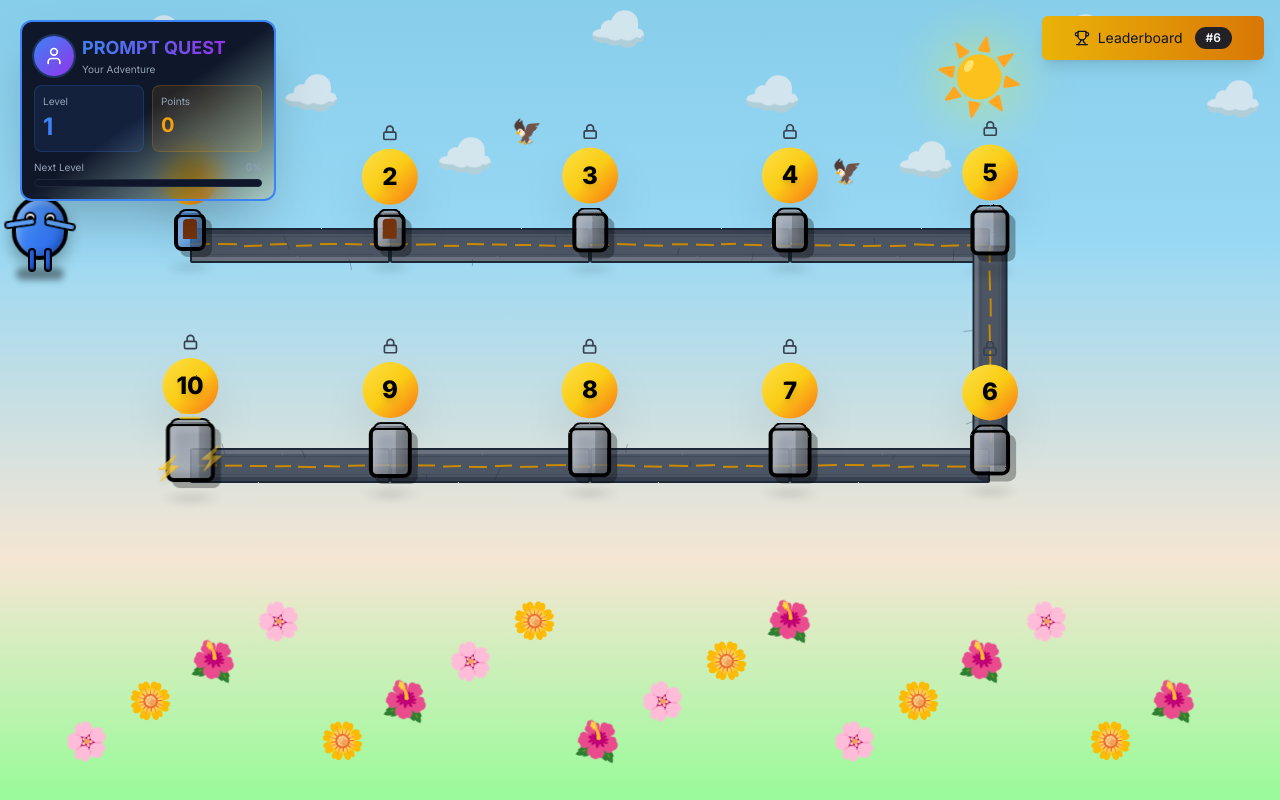
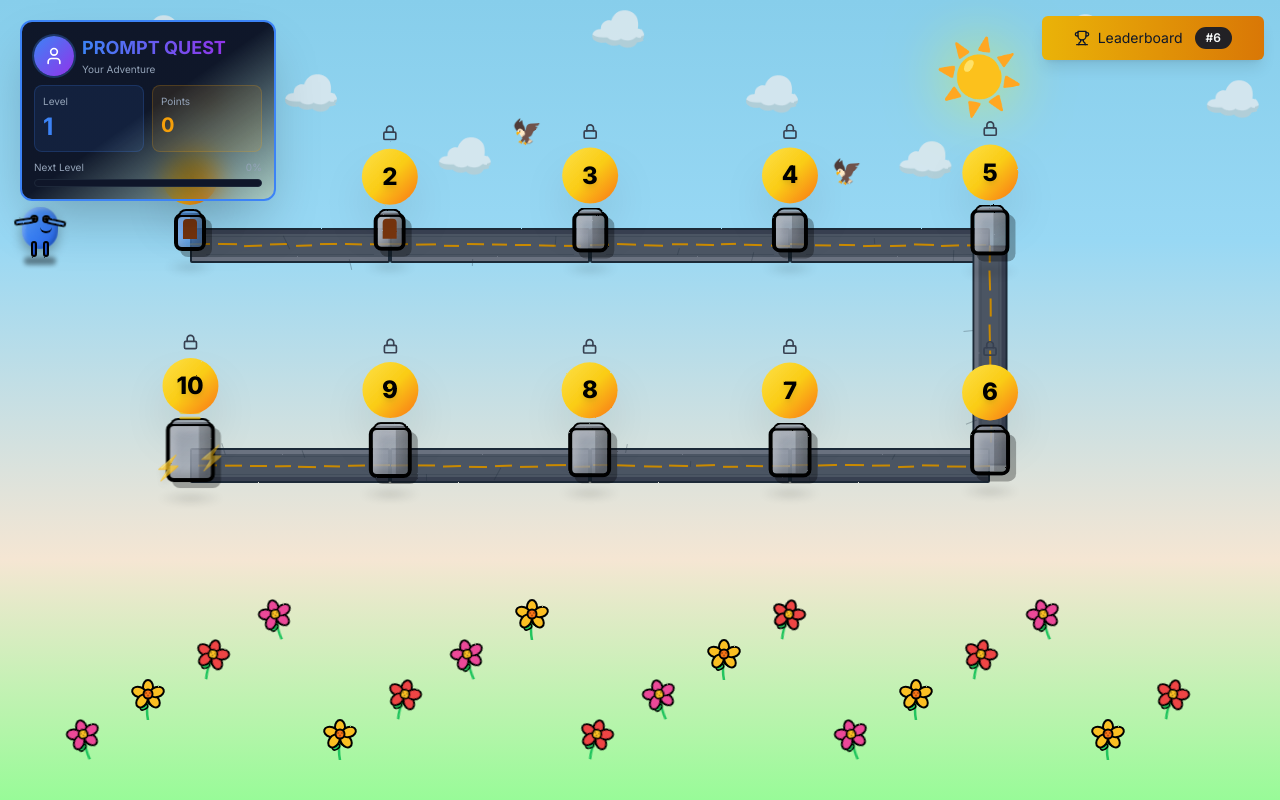
Before and after one commit to sampriti-gopisetti/PromptQuest, a React (Vite) app: page / in a window 1280 px wide. Built offline with nearby package versions, Linux system fonts and the light colour scheme; the HTML template or start-up script is replaced by a standard one.

Commit message:
Refactor: Adjust character size and flower style

```diff
--- a/src/components/CityMap2D.tsx
+++ b/src/components/CityMap2D.tsx
@@ -4,6 +4,7 @@ import { SketchyTree2D } from './sketchy/SketchyTree2D';
 import { SketchyRoad2D } from './sketchy/SketchyRoad2D';
 import { SketchyCharacter2D } from './sketchy/SketchyCharacter2D';
 import { SketchyParticle } from './sketchy/SketchyParticle';
+import { SketchyFlower2D } from './sketchy/SketchyFlower2D';
 import { useGameState } from '@/hooks/useGameState';
 import { useState, useEffect } from 'react';
 
@@ -156,22 +157,22 @@ export const CityMap2D = ({ onBossClick, onLevelClick }: CityMap2DProps) => {
         ☀️
       </div>
 
-      {/* Flowers in grass area */}
-      {[...Array(18)].map((_, i) => (
-        <div
-          key={`flower-${i}`}
-          className="absolute text-4xl"
-          style={{
-            left: `${5 + i * 5}%`,
-            bottom: `${5 + (i % 4) * 5}%`,
-            filter: 'url(#sketch-wobble)',
-            zIndex: 5,
-            transform: `rotate(${(i % 3) * 15 - 15}deg)`
-          }}
-        >
-          {i % 3 === 0 ? '🌸' : i % 3 === 1 ? '🌼' : '🌺'}
-        </div>
-      ))}
+      {/* Sketchy flowers in grass area */}
+      {[...Array(18)].map((_, i) => {
+        const flowerType = i % 3 === 0 ? 'pink' : i % 3 === 1 ? 'yellow' : 'red';
+        const rotation = (i % 3) * 15 - 15;
+        return (
+          <SketchyFlower2D
+            key={`flower-${i}`}
+            position={{
+              x: `${5 + i * 5}%`,
+              y: `${5 + (i % 4) * 5}%`
+            }}
+            type={flowerType}
+            rotation={rotation}
+          />
+        );
+      })}
 
       {/* Main game area - No scrolling, centered */}
       <div className="relative w-full h-full overflow-hidden flex items-start pt-32 justify-center">
--- a/src/components/sketchy/SketchyCharacter2D.tsx
+++ b/src/components/sketchy/SketchyCharacter2D.tsx
@@ -38,13 +38,13 @@ export const SketchyCharacter2D = ({
         {state === 'running' && (
           <>
             <div
-              className="absolute -left-10 top-6 text-gray-400 text-3xl animate-ping"
+              className="absolute -left-8 top-4 text-gray-400 text-2xl animate-ping"
               style={{ filter: 'url(#sketch-outline)', animationDuration: '0.5s' }}
             >
               💨
             </div>
             <div
-              className="absolute -left-16 top-8 text-gray-400 text-2xl animate-ping"
+              className="absolute -left-12 top-6 text-gray-400 text-xl animate-ping"
               style={{ filter: 'url(#sketch-outline)', animationDuration: '0.7s', animationDelay: '0.1s' }}
             >
               💨
@@ -52,44 +52,44 @@ export const SketchyCharacter2D = ({
           </>
         )}
 
-        {/* Main character body - BIGGER */}
+        {/* Main character body - Smaller */}
         <div
-          className="relative border-4 border-black rounded-full shadow-2xl"
+          className="relative border-3 border-black rounded-full shadow-2xl"
           style={{
-            width: '56px',
-            height: '64px',
+            width: '36px',
+            height: '42px',
             background: 'linear-gradient(135deg, #60A5FA 0%, #3B82F6 50%, #2563EB 100%)',
             filter: 'url(#sketch-outline)',
             transform: `rotate(${wobble}deg) scale(${state === 'entering' ? 0.5 : state === 'celebrating' ? 1.4 : 1})`,
             transition: 'transform 0.3s ease-out',
-            boxShadow: '0 8px 16px rgba(0,0,0,0.3), inset -3px -3px 6px rgba(0,0,0,0.2), inset 3px 3px 6px rgba(255,255,255,0.3)'
+            boxShadow: '0 6px 12px rgba(0,0,0,0.3), inset -2px -2px 4px rgba(0,0,0,0.2), inset 2px 2px 4px rgba(255,255,255,0.3)'
           }}
         >
-          {/* Eyes - BIGGER */}
-          <div className="absolute top-3 left-1/2 -translate-x-1/2 flex gap-2">
+          {/* Eyes - Smaller */}
+          <div className="absolute top-2 left-1/2 -translate-x-1/2 flex gap-1">
             <div
-              className="w-3 h-3 bg-white rounded-full border-2 border-black"
+              className="w-2 h-2 bg-white rounded-full border-2 border-black"
               style={{
                 filter: 'url(#sketch-outline)',
                 transform: state === 'celebrating' ? 'scaleY(0.3)' : 'scaleY(1)'
               }}
             >
-              <div className="w-1.5 h-1.5 bg-black rounded-full absolute bottom-0 left-1/2 -translate-x-1/2" />
+              <div className="w-1 h-1 bg-black rounded-full absolute bottom-0 left-1/2 -translate-x-1/2" />
             </div>
             <div
-              className="w-3 h-3 bg-white rounded-full border-2 border-black"
+              className="w-2 h-2 bg-white rounded-full border-2 border-black"
               style={{
                 filter: 'url(#sketch-outline)',
                 transform: state === 'celebrating' ? 'scaleY(0.3)' : 'scaleY(1)'
               }}
             >
-              <div className="w-1.5 h-1.5 bg-black rounded-full absolute bottom-0 left-1/2 -translate-x-1/2" />
+              <div className="w-1 h-1 bg-black rounded-full absolute bottom-0 left-1/2 -translate-x-1/2" />
             </div>
           </div>
 
-          {/* Mouth - BIGGER */}
+          {/* Mouth - Smaller */}
           <div
-            className="absolute top-8 left-1/2 -translate-x-1/2 w-4 h-2 border-b-3 border-black rounded-b-full"
+            className="absolute top-5 left-1/2 -translate-x-1/2 w-3 h-1.5 border-b-2 border-black rounded-b-full"
             style={{
               filter: 'url(#sketch-outline)',
               transform: state === 'celebrating' ? 'scaleX(1.8)' : 'scaleX(1)',
@@ -97,9 +97,9 @@ export const SketchyCharacter2D = ({
             }}
           />
 
-          {/* Arms - BIGGER */}
+          {/* Arms - Smaller */}
           <div
-            className="absolute top-5 -left-3 w-8 h-2 bg-blue-400 border-2 border-black rounded-full"
+            className="absolute top-3 -left-2 w-5 h-1.5 bg-blue-400 border-2 border-black rounded-full"
             style={{
               filter: 'url(#sketch-outline)',
               transform: state === 'running' ? 'rotate(-20deg)' : state === 'celebrating' ? 'rotate(-50deg)' : 'rotate(-10deg)',
@@ -107,7 +107,7 @@ export const SketchyCharacter2D = ({
             }}
           />
           <div
-            className="absolute top-5 -right-3 w-8 h-2 bg-blue-400 border-2 border-black rounded-full"
+            className="absolute top-3 -right-2 w-5 h-1.5 bg-blue-400 border-2 border-black rounded-full"
             style={{
               filter: 'url(#sketch-outline)',
               transform: state === 'running' ? 'rotate(20deg)' : state === 'celebrating' ? 'rotate(50deg)' : 'rotate(10deg)',
@@ -116,10 +116,10 @@ export const SketchyCharacter2D = ({
           />
         </div>
 
-        {/* Legs - BIGGER */}
-        <div className="absolute -bottom-3 left-1/2 -translate-x-1/2 flex gap-2">
+        {/* Legs - Smaller */}
+        <div className="absolute -bottom-2 left-1/2 -translate-x-1/2 flex gap-1.5">
           <div
-            className="w-2 h-6 bg-blue-600 border-2 border-black rounded-full"
+            className="w-1.5 h-4 bg-blue-600 border-2 border-black rounded-full"
             style={{
               filter: 'url(#sketch-outline)',
               transform: state === 'running' ? 'rotate(-15deg)' : 'rotate(0deg)',
@@ -128,7 +128,7 @@ export const SketchyCharacter2D = ({
             }}
           />
           <div
-            className="w-2 h-6 bg-blue-600 border-2 border-black rounded-full"
+            className="w-1.5 h-4 bg-blue-600 border-2 border-black rounded-full"
             style={{
               filter: 'url(#sketch-outline)',
               transform: state === 'running' ? 'rotate(15deg)' : 'rotate(0deg)',
@@ -138,19 +138,19 @@ export const SketchyCharacter2D = ({
           />
         </div>
 
-        {/* Celebration sparkles - BIGGER */}
+        {/* Celebration sparkles - Smaller */}
         {state === 'celebrating' && (
           <>
-            <div className="absolute -top-6 -left-6 text-yellow-400 animate-ping text-3xl drop-shadow-lg">✨</div>
-            <div className="absolute -top-6 -right-6 text-yellow-400 animate-ping text-3xl drop-shadow-lg" style={{ animationDelay: '0.2s' }}>✨</div>
-            <div className="absolute -bottom-4 left-1/2 -translate-x-1/2 text-yellow-400 animate-ping text-3xl drop-shadow-lg" style={{ animationDelay: '0.4s' }}>⭐</div>
+            <div className="absolute -top-5 -left-5 text-yellow-400 animate-ping text-2xl drop-shadow-lg">✨</div>
+            <div className="absolute -top-5 -right-5 text-yellow-400 animate-ping text-2xl drop-shadow-lg" style={{ animationDelay: '0.2s' }}>✨</div>
+            <div className="absolute -bottom-3 left-1/2 -translate-x-1/2 text-yellow-400 animate-ping text-2xl drop-shadow-lg" style={{ animationDelay: '0.4s' }}>⭐</div>
           </>
         )}
 
-        {/* Shadow - BIGGER */}
+        {/* Shadow - Smaller */}
         <div
-          className="absolute -bottom-5 left-1/2 -translate-x-1/2 w-12 h-3 bg-black/40 rounded-full"
-          style={{ filter: 'blur(3px)' }}
+          className="absolute -bottom-4 left-1/2 -translate-x-1/2 w-8 h-2 bg-black/40 rounded-full"
+          style={{ filter: 'blur(2px)' }}
         />
       </div>
     </div>
--- /dev/null
+++ b/src/components/sketchy/SketchyFlower2D.tsx
@@ -0,0 +1,57 @@
+interface SketchyFlower2DProps {
+  position: { x: string; y: string };
+  type: 'pink' | 'yellow' | 'red';
+  rotation: number;
+}
+
+export const SketchyFlower2D = ({ position, type, rotation }: SketchyFlower2DProps) => {
+  const colors = {
+    pink: { petal: '#ec4899', center: '#fbbf24' },
+    yellow: { petal: '#fbbf24', center: '#f97316' },
+    red: { petal: '#ef4444', center: '#fbbf24' }
+  };
+
+  const color = colors[type];
+
+  return (
+    <div
+      className="absolute"
+      style={{
+        left: position.x,
+        bottom: position.y,
+        transform: `rotate(${rotation}deg)`,
+        zIndex: 5
+      }}
+    >
+      <svg width="40" height="45" viewBox="0 0 40 45" style={{ filter: 'url(#sketch-outline)' }}>
+        {/* Stem */}
+        <path
+          d="M 20 45 Q 18 35, 20 25"
+          stroke="#22c55e"
+          strokeWidth="2.5"
+          fill="none"
+          strokeLinecap="round"
+        />
+
+        {/* Leaves */}
+        <ellipse cx="16" cy="32" rx="4" ry="2.5" fill="#22c55e" stroke="#000" strokeWidth="1.5" transform="rotate(-30 16 32)" />
+        <ellipse cx="24" cy="28" rx="4" ry="2.5" fill="#22c55e" stroke="#000" strokeWidth="1.5" transform="rotate(30 24 28)" />
+
+        {/* Petals - 5 petals in circle */}
+        <ellipse cx="20" cy="12" rx="5" ry="7" fill={color.petal} stroke="#000" strokeWidth="2" />
+        <ellipse cx="11" cy="17" rx="5" ry="7" fill={color.petal} stroke="#000" strokeWidth="2" transform="rotate(-72 11 17)" />
+        <ellipse cx="14" cy="26" rx="5" ry="7" fill={color.petal} stroke="#000" strokeWidth="2" transform="rotate(-144 14 26)" />
+        <ellipse cx="26" cy="26" rx="5" ry="7" fill={color.petal} stroke="#000" strokeWidth="2" transform="rotate(144 26 26)" />
+        <ellipse cx="29" cy="17" rx="5" ry="7" fill={color.petal} stroke="#000" strokeWidth="2" transform="rotate(72 29 17)" />
+
+        {/* Center */}
+        <circle cx="20" cy="19" r="4.5" fill={color.center} stroke="#000" strokeWidth="2" />
+
+        {/* Center details */}
+        <circle cx="18" cy="18" r="1" fill="#000" opacity="0.3" />
+        <circle cx="22" cy="18" r="1" fill="#000" opacity="0.3" />
+        <circle cx="20" cy="20.5" r="1" fill="#000" opacity="0.3" />
+      </svg>
+    </div>
+  );
+};
```
